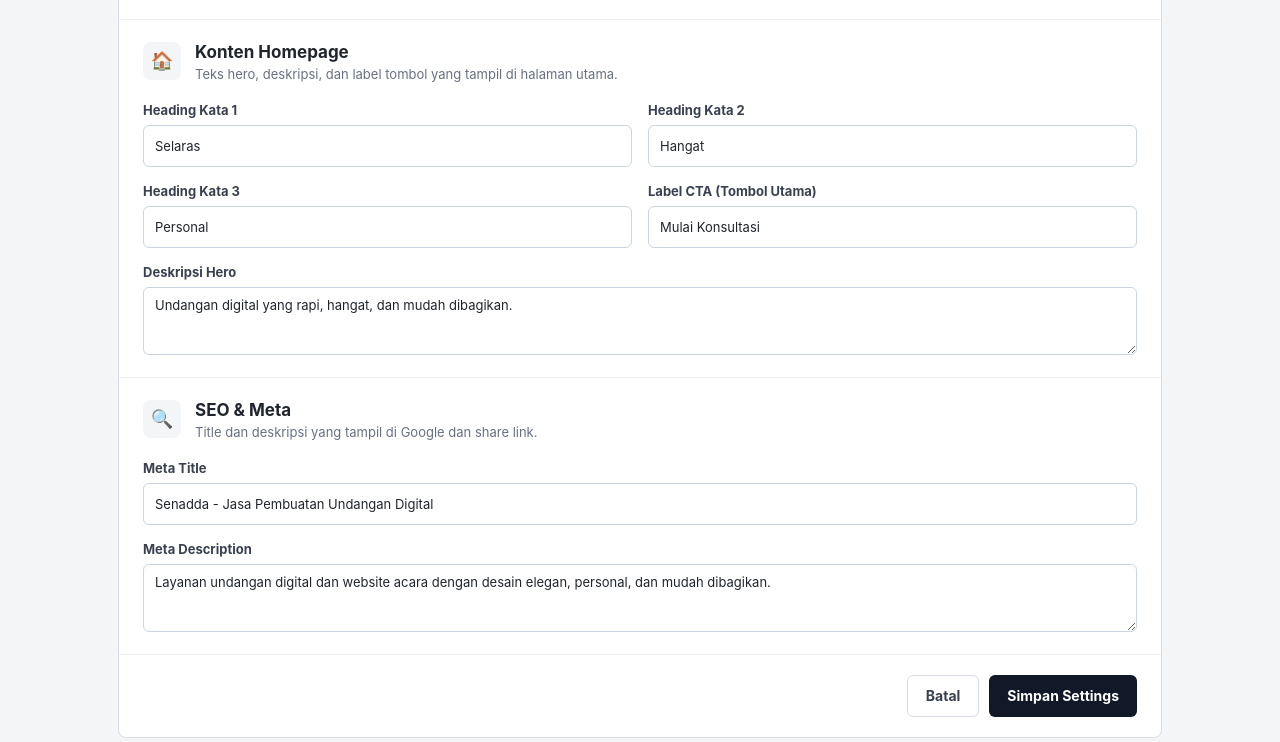
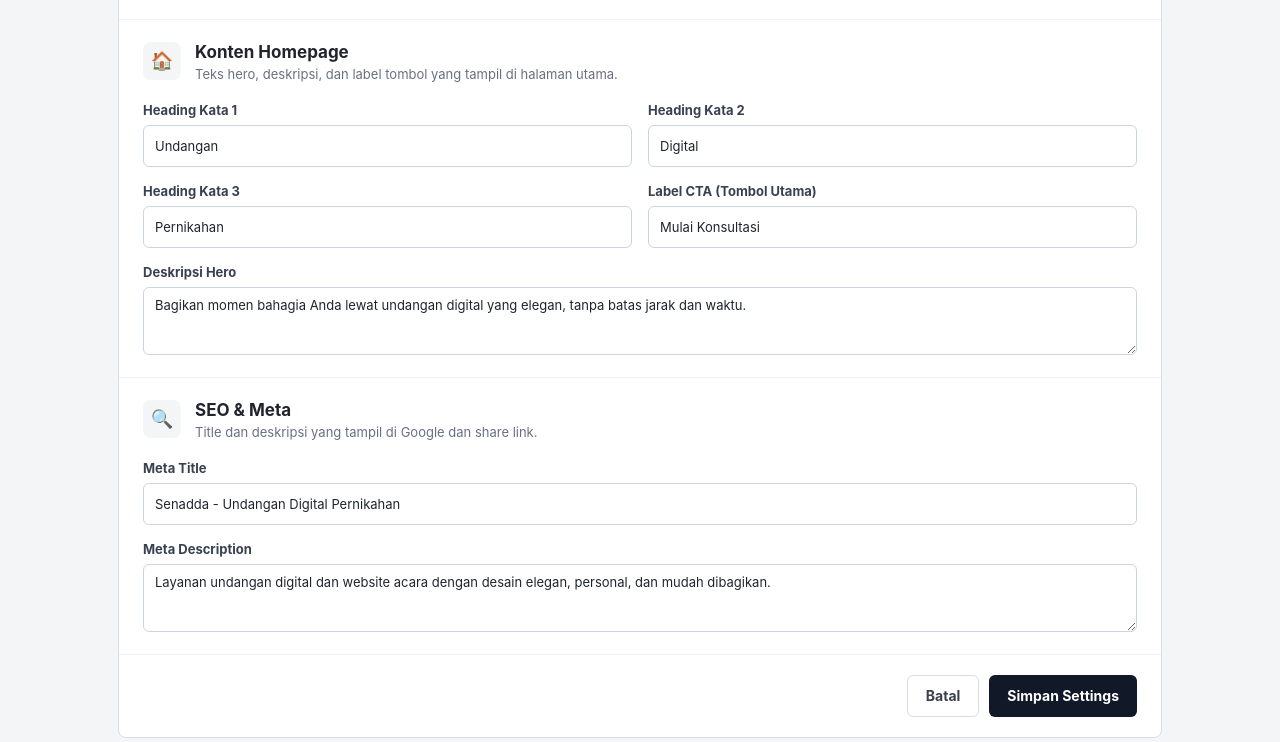
Before and after one commit to sonyadip/invitation-platform, an Astro site: page /dashboard/settings in a window 1280 px wide. Shown: the part 884-1626 px from the top of the page. Built offline with nearby package versions, Linux system fonts and the light colour scheme; Astro itself is replaced by a stand-in of ours; no server answers.

Commit message:
feat: enhance SEO meta tags and update default branding
- Inject comprehensive primary, Open Graph, and Twitter meta tags into homepage (`index.astro`)
- Add canonical link, keywords, and author meta tags for better SEO indexing
- Update default platform settings values (`platform-settings.ts`) to reflect the new "Undangan Digital Pernikahan" branding
- Update form placeholders in the dashboard settings page (`settings.astro`) to align with the new default values

```diff
--- a/src/pages/dashboard/settings.astro
+++ b/src/pages/dashboard/settings.astro
@@ -92,7 +92,7 @@ const settings = await getPlatformSettings();
             </label>
             <label>
               Tagline
-              <input name="site_tagline" value={settings.site_tagline} placeholder="Jasa Pembuatan Undangan Digital" />
+              <input name="site_tagline" value={settings.site_tagline} placeholder="Undangan Digital Pernikahan" />
             </label>
             <label class="wide">
               URL Logo (Light)
@@ -157,15 +157,15 @@ const settings = await getPlatformSettings();
           <div class="form-grid">
             <label>
               Heading Kata 1
-              <input name="home_heading_1" value={settings.home_heading_1} placeholder="Selaras" />
+              <input name="home_heading_1" value={settings.home_heading_1} placeholder="Undangan" />
             </label>
             <label>
               Heading Kata 2
-              <input name="home_heading_2" value={settings.home_heading_2} placeholder="Hangat" />
+              <input name="home_heading_2" value={settings.home_heading_2} placeholder="Digital" />
             </label>
             <label>
               Heading Kata 3
-              <input name="home_heading_3" value={settings.home_heading_3} placeholder="Personal" />
+              <input name="home_heading_3" value={settings.home_heading_3} placeholder="Pernikahan" />
             </label>
             <label>
               Label CTA (Tombol Utama)
@@ -190,7 +190,7 @@ const settings = await getPlatformSettings();
           <div class="form-grid">
             <label class="wide">
               Meta Title
-              <input name="meta_title" value={settings.meta_title} placeholder="Senadda - Jasa Pembuatan Undangan Digital" />
+              <input name="meta_title" value={settings.meta_title} placeholder="Senadda - Undangan Digital Pernikahan" />
             </label>
             <label class="wide">
               Meta Description
--- a/src/services/platform-settings.ts
+++ b/src/services/platform-settings.ts
@@ -27,7 +27,7 @@ const TABLE = 'platform_settings';
 
 const defaults: PlatformSettings = {
   site_name: 'Senadda',
-  site_tagline: 'Jasa Pembuatan Undangan Digital',
+  site_tagline: 'Undangan Digital Pernikahan',
   logo_url: '/images/senadda-logo.png',
   logo_dark_url: '',
   whatsapp_url: 'https://wa.me/6281234567890',
@@ -36,12 +36,12 @@ const defaults: PlatformSettings = {
   facebook_url: '',
   tiktok_url: '',
   youtube_url: '',
-  home_heading_1: 'Selaras',
-  home_heading_2: 'Hangat',
-  home_heading_3: 'Personal',
-  home_description: 'Undangan digital yang rapi, hangat, dan mudah dibagikan.',
+  home_heading_1: 'Undangan',
+  home_heading_2: 'Digital',
+  home_heading_3: 'Pernikahan',
+  home_description: 'Bagikan momen bahagia Anda lewat undangan digital yang elegan, tanpa batas jarak dan waktu.',
   home_cta_label: 'Mulai Konsultasi',
-  meta_title: 'Senadda - Jasa Pembuatan Undangan Digital',
+  meta_title: 'Senadda - Undangan Digital Pernikahan',
   meta_description: 'Layanan undangan digital dan website acara dengan desain elegan, personal, dan mudah dibagikan.',
 };
 
```
Also changed, not shown: src/pages/index.astro (+23 -5 lines).
